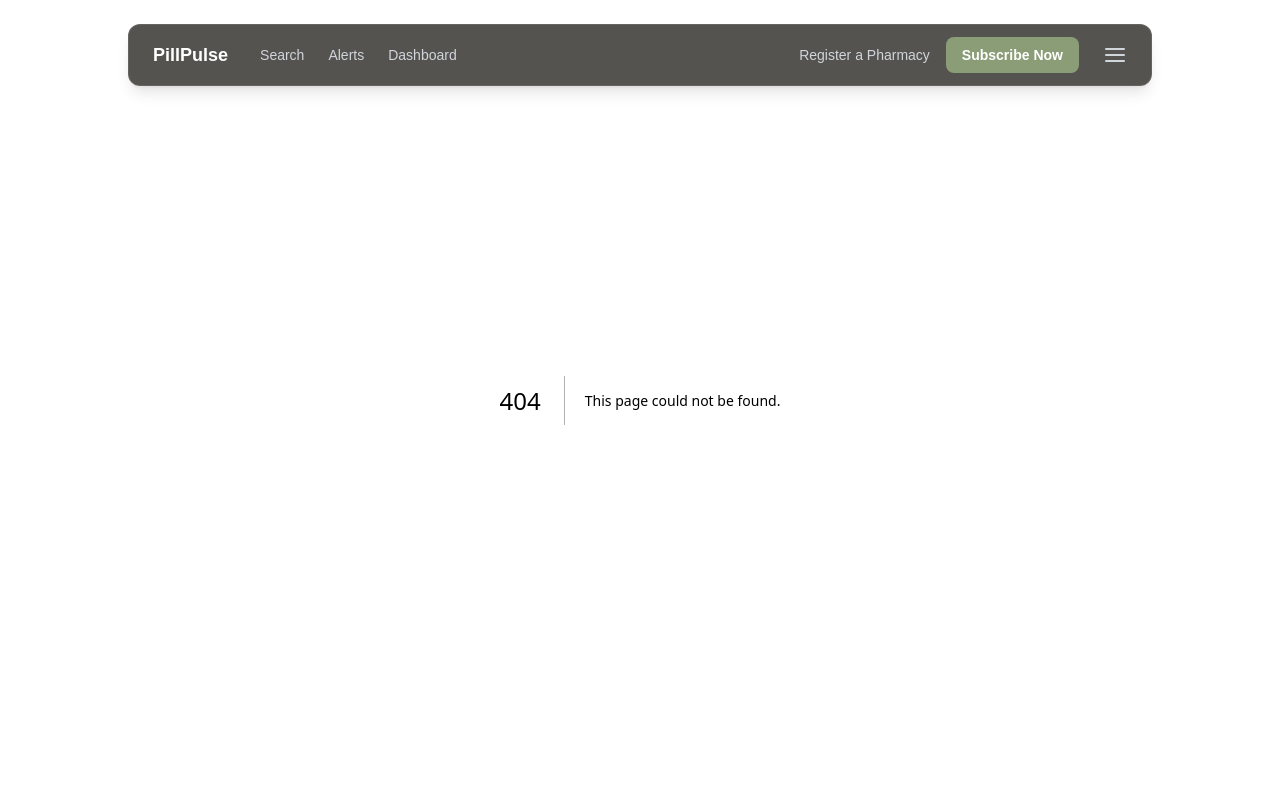
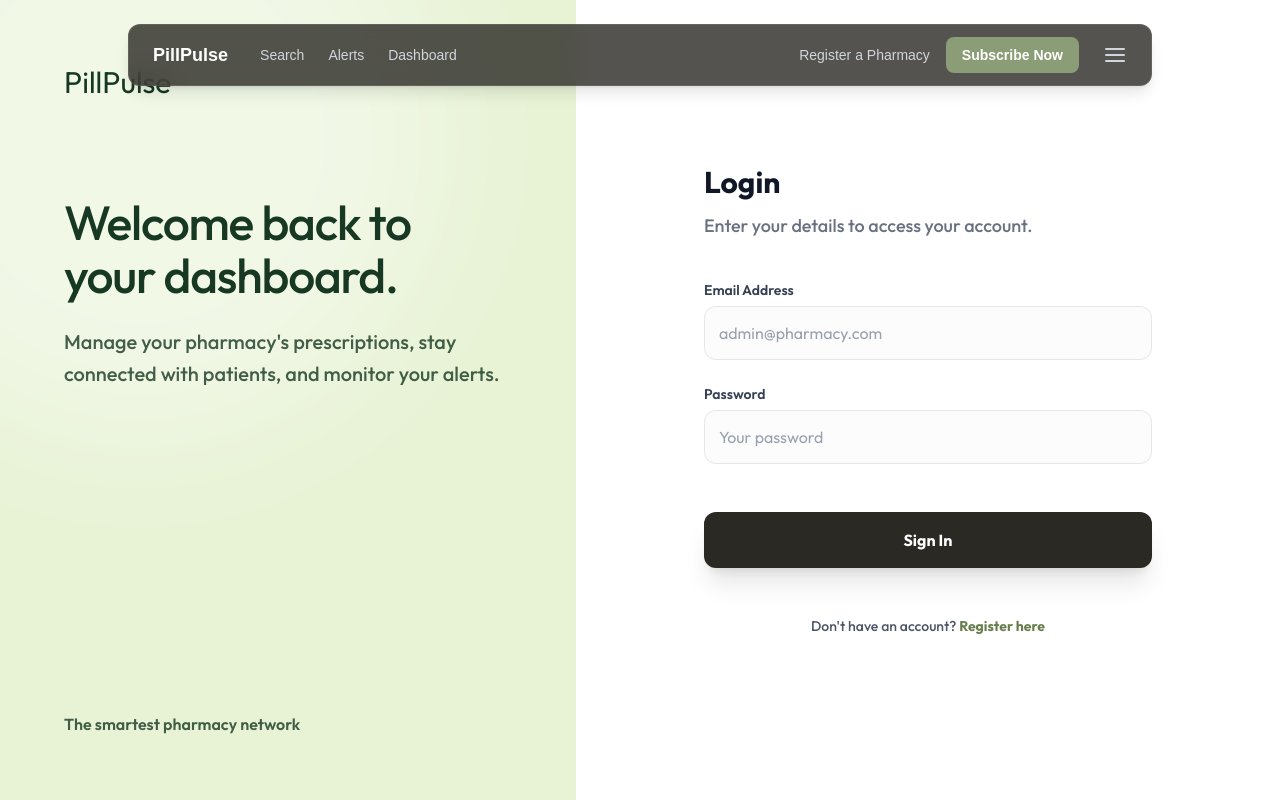
Before and after one commit to Pabodha-Wann/PillPulse, a Next.js app in the folder frontend/: page /login in a window 1280 px wide. Before the commit this address had no page. Built offline with nearby package versions, Linux system fonts and the light colour scheme; no server answers.

Commit message:
feat: implement pharmacy login folw

```diff
--- /dev/null
+++ b/frontend/src/app/login/page.tsx
@@ -0,0 +1,134 @@
+'use client'
+
+import { useState } from 'react'
+import { useRouter } from 'next/navigation'
+import { useAuthStore } from '@/store/authStore'
+import { authService } from '@/services/authService'
+import { toast } from 'react-toastify'
+import Link from 'next/link'
+
+export default function LoginPage() {
+    const [loading, setLoading] = useState(false)
+    const router = useRouter()
+    const { setAuth } = useAuthStore()
+
+    const [credentials, setCredentials] = useState({
+        email: '',
+        password: '',
+    })
+
+    const handleChange = (e: React.ChangeEvent<HTMLInputElement>) => {
+        setCredentials({
+            ...credentials,
+            [e.target.name]: e.target.value,
+        })
+    }
+
+    const handleSubmit = async (e: React.FormEvent) => {
+        e.preventDefault()
+        setLoading(true)
+
+        try {
+            const response = await authService.loginPharmacy(credentials.email, credentials.password)
+
+            // Save token to Zustand store
+            setAuth({ email: credentials.email }, response.access_token)
+
+            toast.success('Login successful!')
+            router.push('/dashboard')
+        } catch (error: any) {
+            const errorMsg = error.message || 'Login failed'
+            toast.error(errorMsg)
+            console.error('Login error:', error)
+        } finally {
+            setLoading(false)
+        }
+    }
+
+    return (
+        <div className="min-h-screen flex" style={{ fontFamily: 'var(--font-outfit)' }}>
+            {/* Left Side: Branding/Information */}
+            <div className="hidden lg:flex w-[45%] bg-[#e8f3d6] flex-col justify-between p-16 relative overflow-hidden">
+                <div className="absolute -top-40 -left-40 w-[600px] h-[600px] bg-white/40 rounded-full blur-3xl"></div>
+                <div className="relative z-10">
+                    <Link href="/" className="text-3xl text-[#173822] flex items-center gap-3">
+                        PillPulse
+                    </Link>
+
+                    <div className="mt-24 space-y-6">
+                        <h1 className="text-5xl font-medium leading-[1.1] tracking-tight text-[#173822]">
+                            Welcome back to<br />
+                            your dashboard.
+                        </h1>
+                        <p className="text-xl font-medium max-w-md opacity-80 leading-relaxed text-[#173822]">
+                            Manage your pharmacy's prescriptions, stay connected with patients, and monitor your alerts.
+                        </p>
+                    </div>
+                </div>
+
+                <div className="relative z-10">
+                    <div className="flex items-center gap-4 text-[#173822] font-semibold opacity-80">
+                        <span>The smartest pharmacy network</span>
+                    </div>
+                </div>
+            </div>
+
+            {/* Right Side: Login Form */}
+            <div className="w-full lg:w-[55%] flex flex-col px-8 sm:px-16 lg:px-24 py-16 lg:py-24 bg-white overflow-y-auto max-h-screen">
+                <div className="max-w-md w-full mx-auto mt-auto mb-auto">
+                    <div className="mb-10 text-center lg:text-left">
+                        <h2 className="text-3xl font-bold text-gray-900 mb-3">Login</h2>
+                        <p className="text-gray-500 font-medium text-lg">Enter your details to access your account.</p>
+                    </div>
+
+                    <form onSubmit={handleSubmit} className="space-y-6">
+                        {/* Email */}
+                        <div className="space-y-1.5">
+                            <label className="block text-sm font-semibold text-gray-700">Email Address</label>
+                            <input
+                                type="email"
+                                name="email"
+                                value={credentials.email}
+                                onChange={handleChange}
+                                placeholder="admin@pharmacy.com"
+                                className="w-full border border-gray-200 bg-gray-50/50 p-3.5 rounded-xl focus:outline-none focus:border-[#8b9d77] focus:ring-4 focus:ring-[#8b9d77]/10 transition-all font-medium text-gray-900 placeholder:text-gray-400 placeholder:font-normal"
+                                required
+                            />
+                        </div>
+
+                        {/* Password */}
+                        <div className="space-y-1.5">
+                            <label className="block text-sm font-semibold text-gray-700">Password</label>
+                            <input
+                                type="password"
+                                name="password"
+                                value={credentials.password}
+                                onChange={handleChange}
+                                placeholder="Your password"
+                                className="w-full border border-gray-200 bg-gray-50/50 p-3.5 rounded-xl focus:outline-none focus:border-[#8b9d77] focus:ring-4 focus:ring-[#8b9d77]/10 transition-all font-medium text-gray-900 placeholder:text-gray-400 placeholder:font-normal"
+                                required
+                            />
+                        </div>
+
+                        {/* Submit Button */}
+                        <button
+                            type="submit"
+                            disabled={loading}
+                            className="w-full bg-[#2a2924] hover:bg-[#1f1e1a] text-white p-4 rounded-xl font-bold transition-all shadow-xl shadow-black/10 mt-6 disabled:opacity-70 disabled:cursor-not-allowed"
+                        >
+                            {loading ? 'Logging in...' : 'Sign In'}
+                        </button>
+
+                        {/* Link to Register */}
+                        <p className="text-center text-sm font-medium text-gray-600 mt-6">
+                            Don't have an account?{' '}
+                            <Link href="/register" className="text-[#697f4e] font-bold hover:underline">
+                                Register here
+                            </Link>
+                        </p>
+                    </form>
+                </div>
+            </div>
+        </div>
+    )
+}
--- a/frontend/src/app/register/page.tsx
+++ b/frontend/src/app/register/page.tsx
@@ -188,7 +188,7 @@ export default function RegisterPage() {
                         <button
                             type="submit"
                             disabled={loading}
-                            className="w-full bg-[#2a2924] hover:bg-[#1f1e1a] text-white p-4 rounded-xl font-bold transition-all shadow-xl shadow-black/10 mt-4 disabled:opacity-70 disabled:cursor-not-allowed"
+                            className="w-full bg-[#2a2924] hover:bg-[#1f1e1a] text-white p-4 rounded-xl font-bold transition-all shadow-xl shadow-black/10 mt-4 disabled:opacity-70 disabled:cursor-not-allowed cursor-pointer"
                         >
                             {loading ? 'Creating account...' : 'Create Account'}
                         </button>
--- a/frontend/src/services/authService.ts
+++ b/frontend/src/services/authService.ts
@@ -16,7 +16,7 @@ export const authService = {
     },
 
 
-    loginPharamcy: async (email: string, password: string) => {
+    loginPharmacy: async (email: string, password: string) => {
 
         const response = await fetch(
             `${process.env.NEXT_PUBLIC_KEYCLOAK_URL}/realms/${process.env.NEXT_PUBLIC_KEYCLOAK_REALM}/protocol/openid-connect/token`,
```
Also changed, not shown: 2 other files (tests, documents, lock files or other folders).
